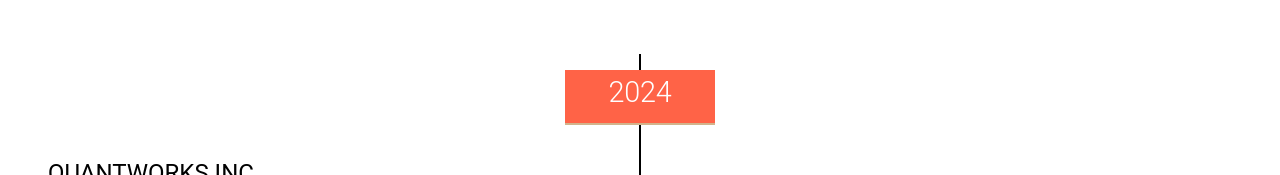
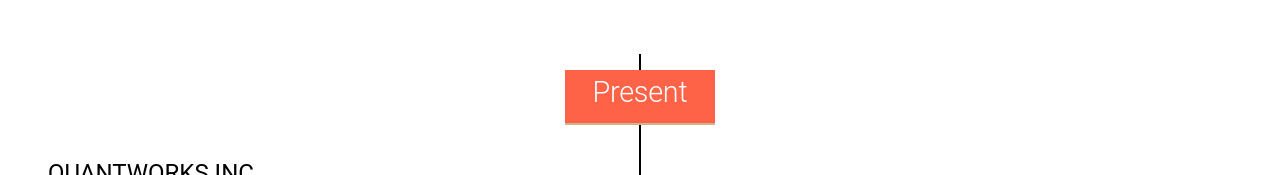
Before and after one commit to Qabas-al-ani/Personal_portfolio, a React (Create React App) app: page /#/resume in a window 1280 px wide. Shown: the part 148-323 px from the top of the page. Built offline with nearby package versions, Linux system fonts and the light colour scheme.

Commit message:
added new changes

```diff
--- a/src/components/Resume.js
+++ b/src/components/Resume.js
@@ -148,7 +148,7 @@ const Resume = () => {
             variant="h2"
             className={`${classes.timeLineYear} ${classes.timeLineItem} `}
           >
-            2024
+            Present
           </Typography>
           <Box component="div" className={classes.timeLineItem} id="bootcamp">
             <Typography
```
